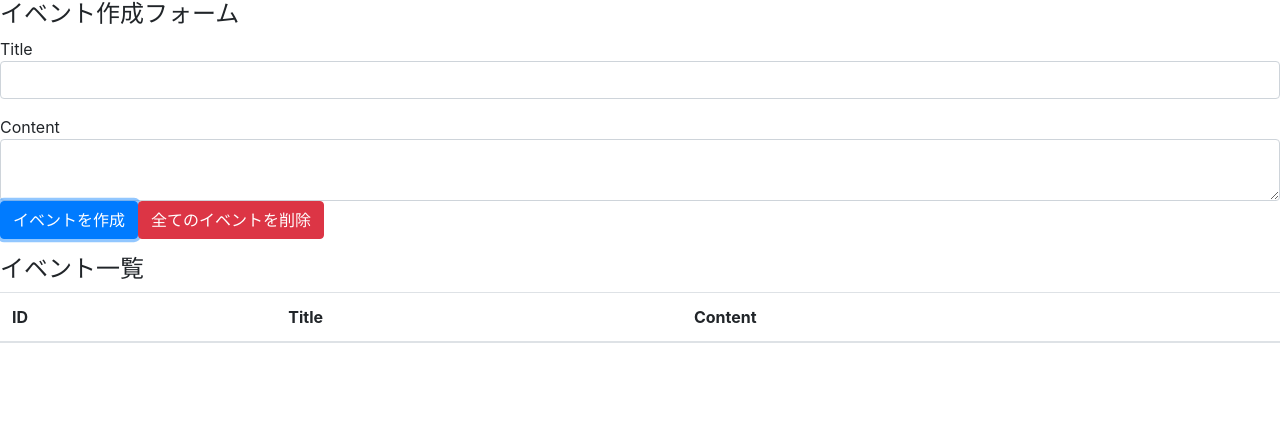
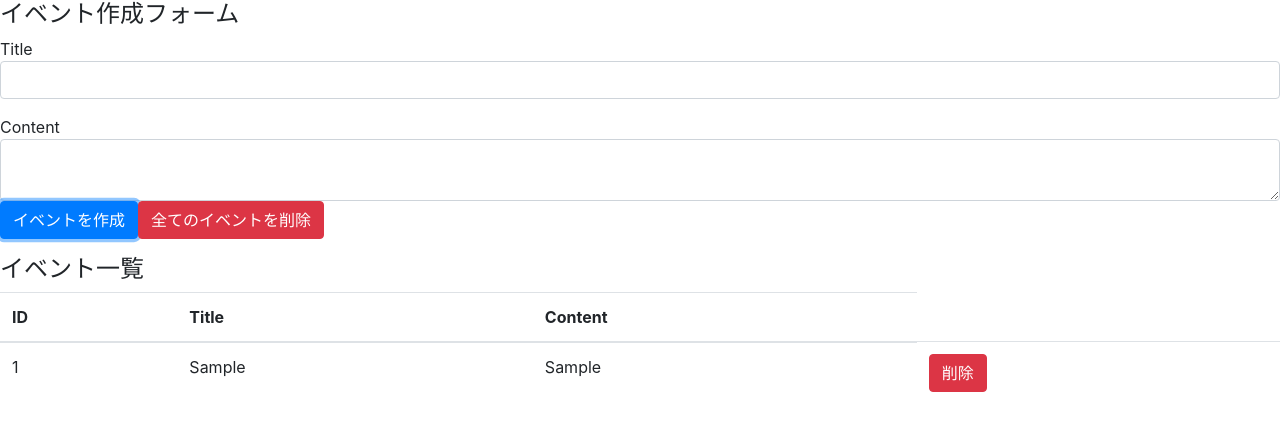
Before and after one commit to YuukiMotai/react-hooks-101, a React (Create React App) app: page / in a window 1280 px wide. Both pictures are taken after typing "Sample", "Sample" into the empty fields and a click on the button "イベントを作成". Shown: the top 430 px of the page. Built offline with nearby package versions, Linux system fonts and the light colour scheme.

Commit message:
display events, refactor and implement remove event button

```diff
--- a/src/components/App.js
+++ b/src/components/App.js
@@ -1,6 +1,7 @@
 import React,{useReducer, useState} from 'react';
 import 'bootstrap/dist/css/bootstrap.min.css';
 import reducer from '../reducers'
+import Event from './Event'
 
 const App = () => {
   const [state, dispatch] = useReducer(reducer, [])
@@ -49,7 +50,7 @@
           </tr>
         </thead>
         <tbody>
-
+          {state.map((event) => (<Event event={event} dispatch={dispatch} />))}
         </tbody>
       </table>
     </div>
--- /dev/null
+++ b/src/components/Event.js
@@ -0,0 +1,19 @@
+import React from 'react'
+
+const Event=({dispatch, event})=>{
+    const id = event.id
+    const handleClickDeleteButton =()=>{
+      dispatch({type: 'DELETE_EVENT', id: id})
+    }
+
+    return(
+      <tr>
+        <td>{id}</td>
+        <td>{event.title}</td>
+        <td>{event.content}</td>
+        <td><button type="button" className="btn btn-danger" onClick={handleClickDeleteButton}>削除</button></td>
+      </tr>
+    )
+}
+
+export default Event
--- a/src/reducers/index.js
+++ b/src/reducers/index.js
@@ -15,7 +15,7 @@
             const id = length === 0 ? 1 : state[length - 1].id + 1
             return [...state, {id, ...event}]
         case 'DELETE_EVENT':
-            return state
+            return state.filter(event => event.id !== action.id )
         case 'DELETE_ALL_EVENTS':
             return []
         default:
```
